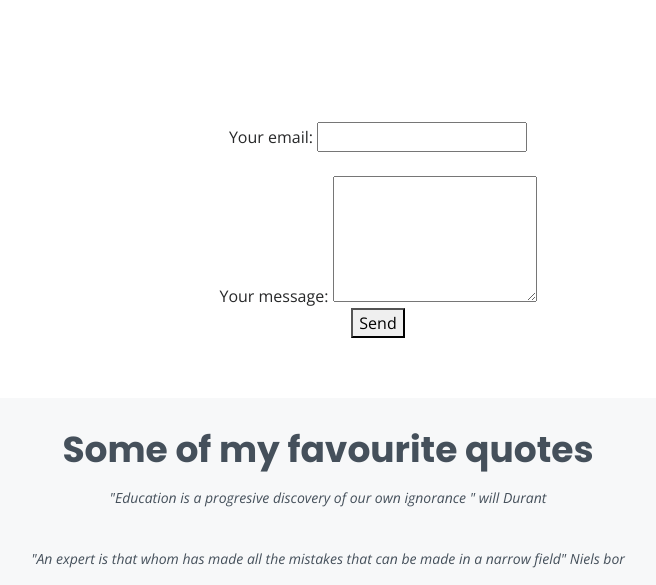
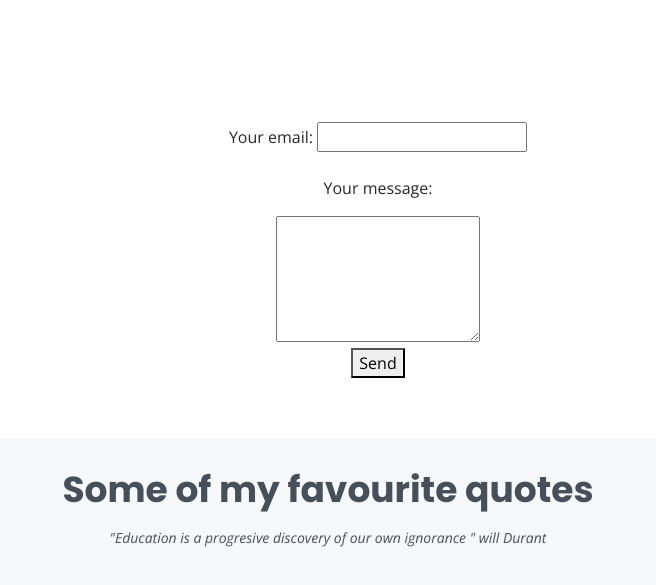
Before and after one commit to jomorodi/Resume, a plain HTML site: page index.html in a window 1280 px wide. Shown: the part 3462-4047 px from the top of the page, without its empty margins (312-968 px from the left). Drawn offline with nearby package versions, Linux system fonts and the light colour scheme.

Commit message:
Update index.html

```diff
--- a/index.html
+++ b/index.html
@@ -307,12 +307,12 @@ numerical studies, Gmesh and Salome for meshing</p>
     Your email: </label>
     <input type="email" name="email"> <br> <br>
 
-  <label>
-    Your message: </label>
+  <p><label>
+    Your message: </label></p>
     <textarea rows="5" name="message" id="message" required=""></textarea>
 
   <!-- your other form fields go here -->  <br>
-  <input type="hidden" name="_next" value="confirmation.html" />
+  <input type="hidden" name="_next" value="http://cv.omorodion.fi/confirmation.html">
   <input type="hidden" name="_subject" id="email-subject" value="Contact Form Submission">
   </fieldset>
   <button type="submit">Send</button>
```
